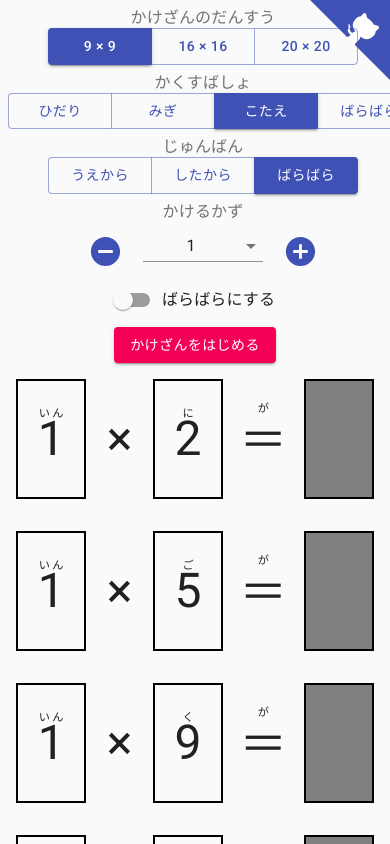
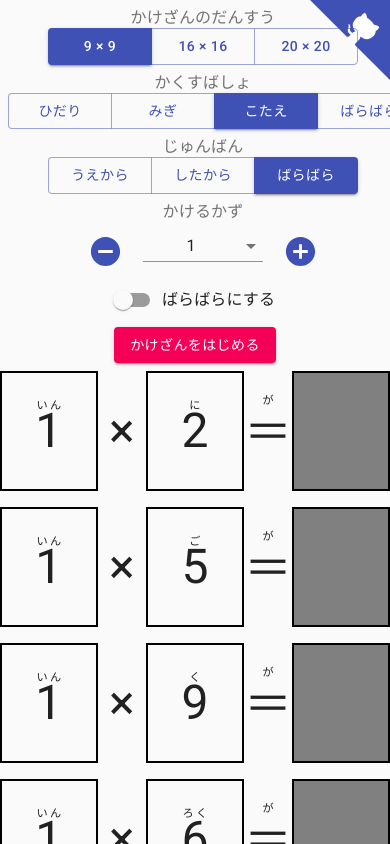
Before and after one commit to masayuki14/kukupad, a React (Create React App) app: page / in a window 390 px wide. Shown: the top 844 px of the page. Built offline with nearby package versions, Linux system fonts and the light colour scheme.

Commit message:
Marginをディスプレイ幅で変える

```diff
--- a/src/components/Cell.tsx
+++ b/src/components/Cell.tsx
@@ -14,7 +14,10 @@ const useStyles = makeStyles((theme: Theme) =>
       justifyContent: 'center',
       alignItems: 'center',
       fontSize: '3rem',
-      margin: theme.spacing(1)
+      margin: theme.spacing(1),
+      [theme.breakpoints.down('sm')]: {
+        margin: theme.spacing(0)
+      }
     })
   })
 )
--- a/src/components/Formula.tsx
+++ b/src/components/Formula.tsx
@@ -8,7 +8,11 @@ const useStyles = makeStyles((theme: Theme) =>
     base: {
       display: 'flex',
       justifyContent: 'center',
-      margin: theme.spacing(1)
+      margin: theme.spacing(1),
+      [theme.breakpoints.down('sm')]: {
+        marginRight: theme.spacing(0),
+        marginLeft: theme.spacing(0)
+      }
     }
   })
 )
```
